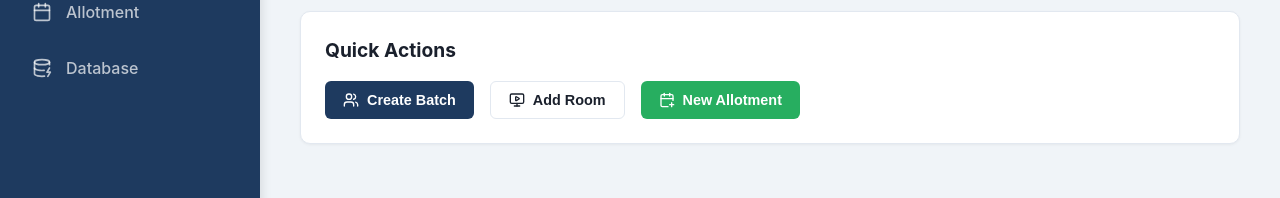
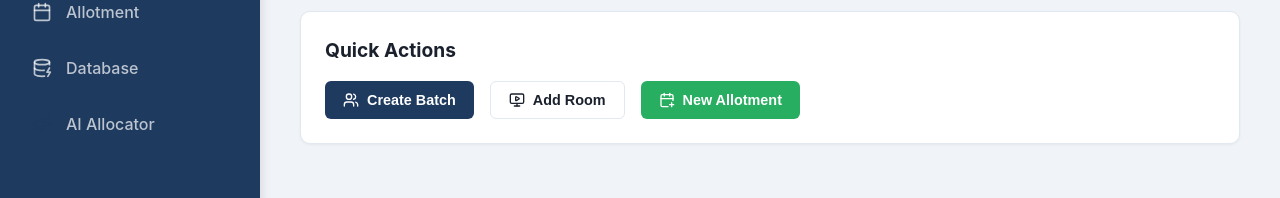
Before and after one commit to Shashwath-K/seat_allocator_dbms, a React (Vite) app in the folder frontend/: page / in a window 1280 px wide. Shown: the part 403-601 px from the top of the page. Built offline with nearby package versions, Linux system fonts and the light colour scheme.

Commit message:
CI-04: Components pages updated with fields and values

```diff
--- a/frontend/src/components/Sidebar.jsx
+++ b/frontend/src/components/Sidebar.jsx
@@ -1,6 +1,6 @@
 import React from 'react';
 import { NavLink } from 'react-router-dom';
-import { LayoutDashboard, Users, UserPlus, Monitor, Calendar, DatabaseZap, GraduationCap } from 'lucide-react';
+import { LayoutDashboard, Users, UserPlus, Monitor, Calendar, DatabaseZap, GraduationCap, Sparkles } from 'lucide-react';
 import './Sidebar.css';
 
 const Sidebar = () => {
@@ -46,6 +46,11 @@ const Sidebar = () => {
                     <DatabaseZap size={20} />
                     <span>Database</span>
                 </NavLink>
+
+                <NavLink to="/ai" className={({ isActive }) => isActive ? "nav-item active" : "nav-item"}>
+                    <Sparkles size={20} color="var(--primary-color)" />
+                    <span>AI Allocator</span>
+                </NavLink>
             </nav>
 
             <div className="sidebar-footer">
```
